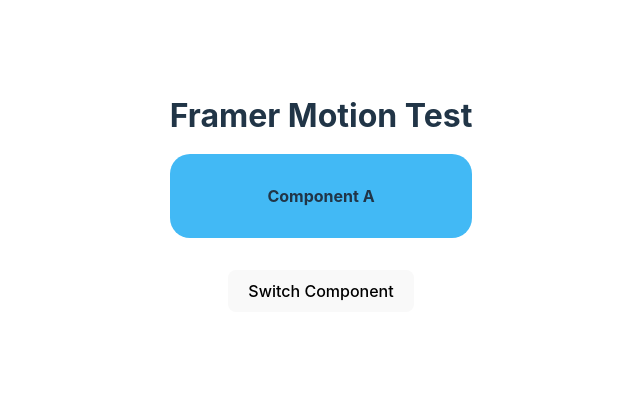
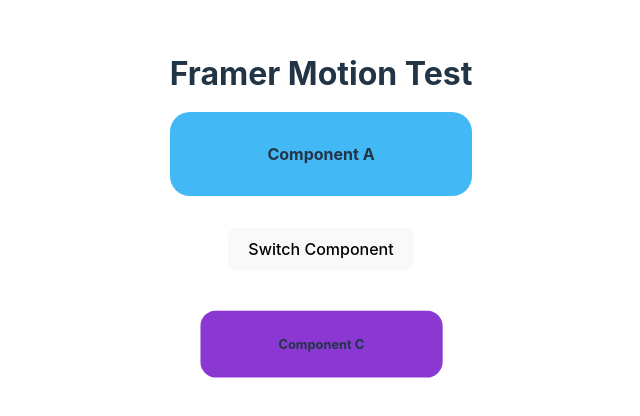
Before and after one commit to Danish-Ehsan/framer-motion-test, a React (Vite) app: page / in a window 1280 px wide. Shown: the part 190-606 px from the top of the page, without its empty margins (319-959 px from the left). Built offline with nearby package versions, Linux system fonts and the light colour scheme.

Commit message:
Added ComponentC with repeating animation

```diff
--- a/src/App.jsx
+++ b/src/App.jsx
@@ -22,6 +22,7 @@ function App() {
                     Switch Component
                 </button>
             </div>
+            <ComponentC />
         </>
     );
 }
@@ -52,4 +53,23 @@ function ComponentB() {
     );
 }
 
+function ComponentC() {
+    return (
+        <motion.div
+            className="component purple"
+            animate={{
+                scale: [0.8, 1, 0.8],
+                y: [0, 100, 0]
+            }}
+            transition={{
+                duration: 2,
+                ease: "easeInOut",
+                repeat: 1
+            }}
+        >
+            Component C
+        </motion.div>
+    );
+}
+
 export default App;
--- a/src/App.scss
+++ b/src/App.scss
@@ -21,4 +21,8 @@
     &.blue {
         background: #42b9f5;
     }
+
+    &.purple {
+        background: #8a38d1;
+    }
 }
```
